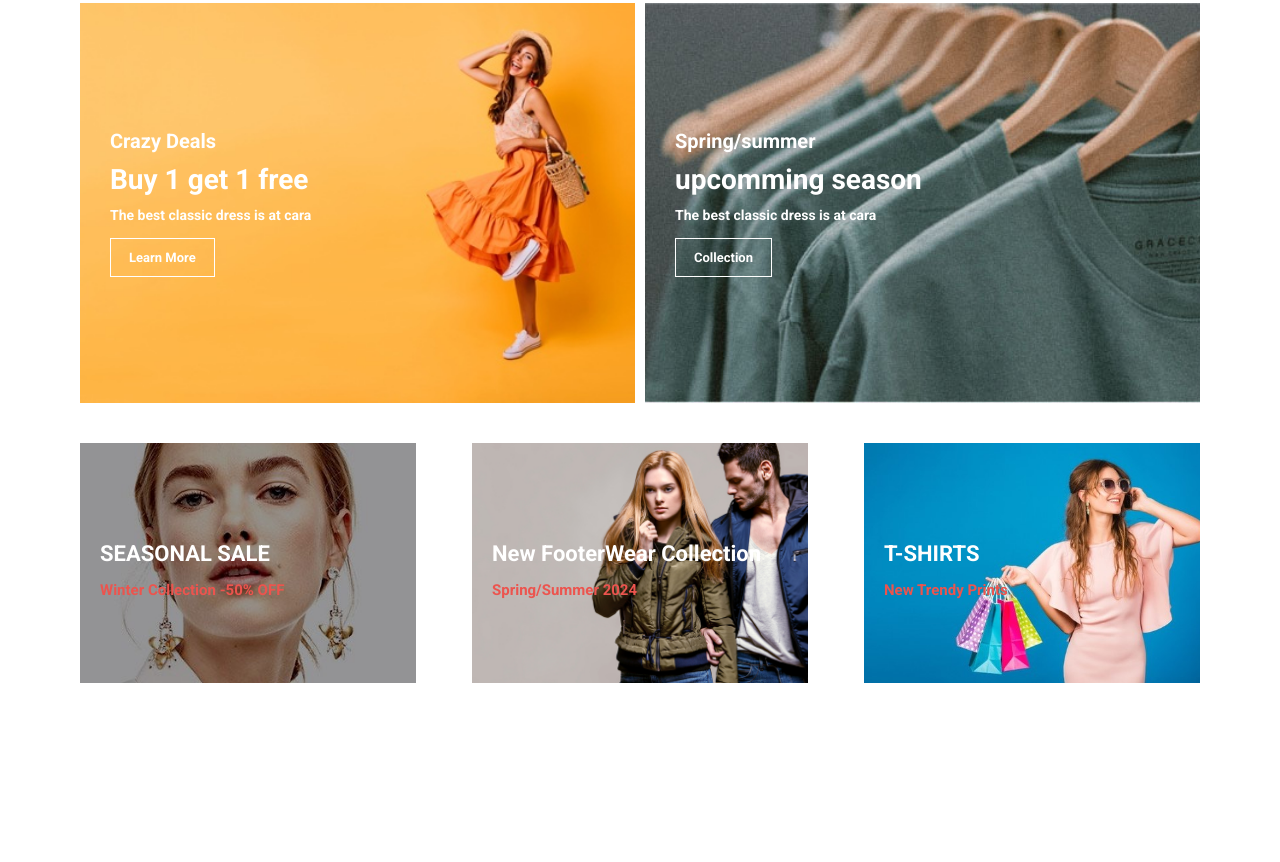
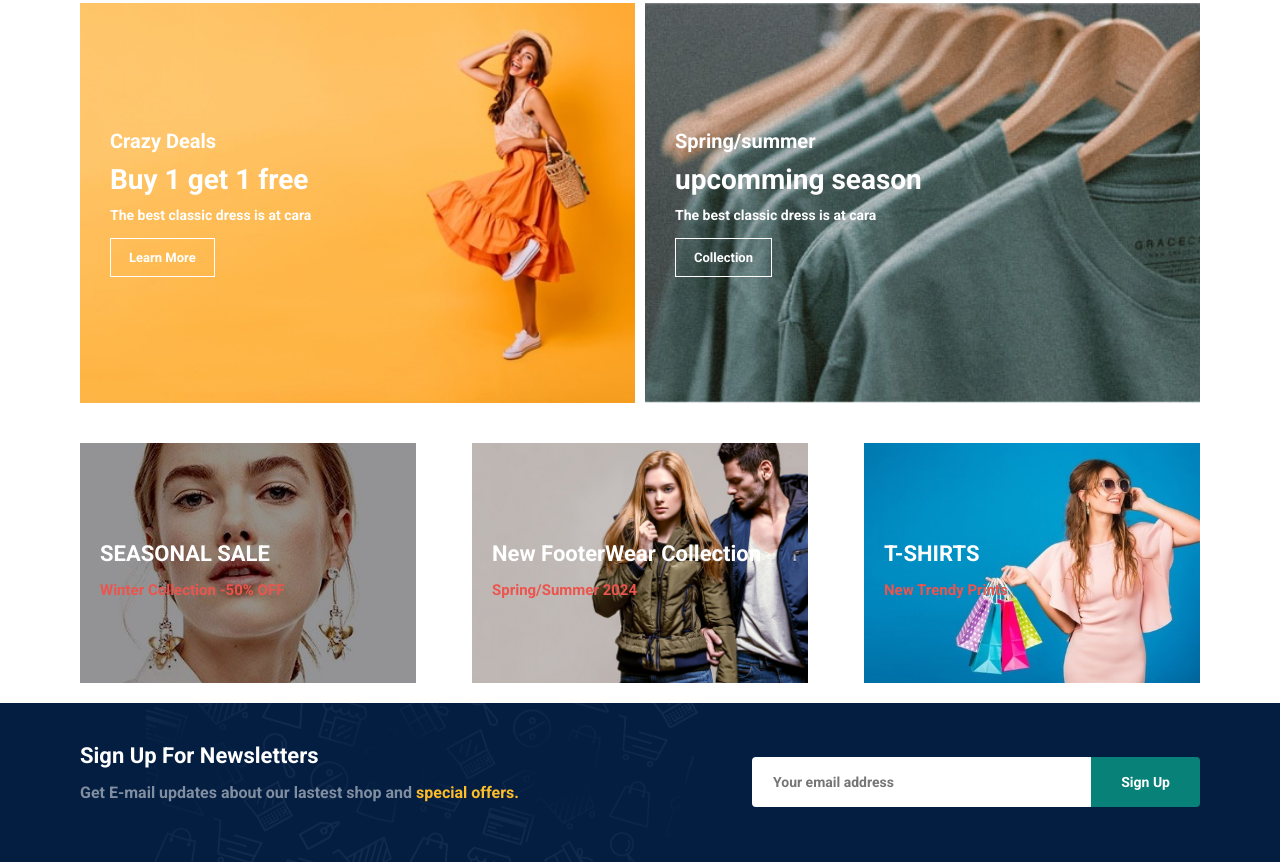
Before and after one commit to AmrMasri/newstore, a plain HTML site: page index.html in a window 1280 px wide. Shown: the part 3506-4368 px from the top of the page. Before the commit the page ends 4209 px from the top, so only its background shows below. Drawn offline with Linux system fonts and the light colour scheme.

Commit message:
I add a newsletter

```diff
--- a/index.html
+++ b/index.html
@@ -3,7 +3,7 @@
 <head>
     <meta charset='utf-8'>
     <meta http-equiv='X-UA-Compatible' content='IE=edge'>
-    <title>Ahmad Amr</title>
+    <title>R&M Store</title>
     <link rel="stylesheet" href="https://pro.fontawesome.com/releases/v5.10.0/css/all.css" />
     <meta name='viewport' content='width=device-width, initial-scale=1'>
     <link rel='stylesheet' type='text/css' media='screen' href='style.css'>
@@ -369,6 +369,17 @@
         </div>
     </section>
 
+    <section id="newsletter" class="section-p1" class="section-m1">
+        <div class="newstext">
+            <h4>Sign Up For Newsletters</h4>
+            <p>Get E-mail updates about our lastest shop and <span>special offers.</span></p>
+        </div>
+        <div class="form">
+            <input type="text" placeholder="Your email address">
+            <button class="normal">Sign Up</button>
+        </div>
+    </section>
+
     <script src='index.js'></script>
 </body>
 </html>
--- a/style.css
+++ b/style.css
@@ -408,3 +408,59 @@ body{
     font-weight: 800;
     font-size: 15px;
 }
+
+#newsletter{
+    display: flex;
+    justify-content: space-between;
+    flex-wrap: wrap;
+    align-items: center;
+    background-image: url(/img/banner/b14.png);
+    background-repeat: no-repeat;
+    background-position: 20% 30%;
+    background-color: #041e42;
+}
+
+#newsletter h4{
+    font-size: 22px;
+    font-weight: 700;
+    color: #fff;
+}
+
+#newsletter p{
+    font-size: 16px;
+    font-weight: 600;
+    color: #818ea0;
+}
+
+#newsletter p span{
+    color: #ffbd27;
+}
+
+#newsletter .form{
+    display: flex;
+    width: 40%;
+}
+
+#newsletter input{
+    height: 3.125rem;
+    padding: 0 1.25rem;
+    font-size: 14px;
+    width: 100%;
+    border: 1px solid transparent;
+    border-radius: 4px;
+    -webkit-border-radius: 4px;
+    -moz-border-radius: 4px;
+    -ms-border-radius: 4px;
+    -o-border-radius: 4px;
+    outline: none;
+    border-top-right-radius: 0;
+    border-bottom-right-radius: 0;
+}
+
+#newsletter button{
+    background-color: #088178;
+    color: #fff;
+    white-space: nowrap;
+    border-top-left-radius: 0;
+    border-bottom-left-radius: 0;
+}
```
